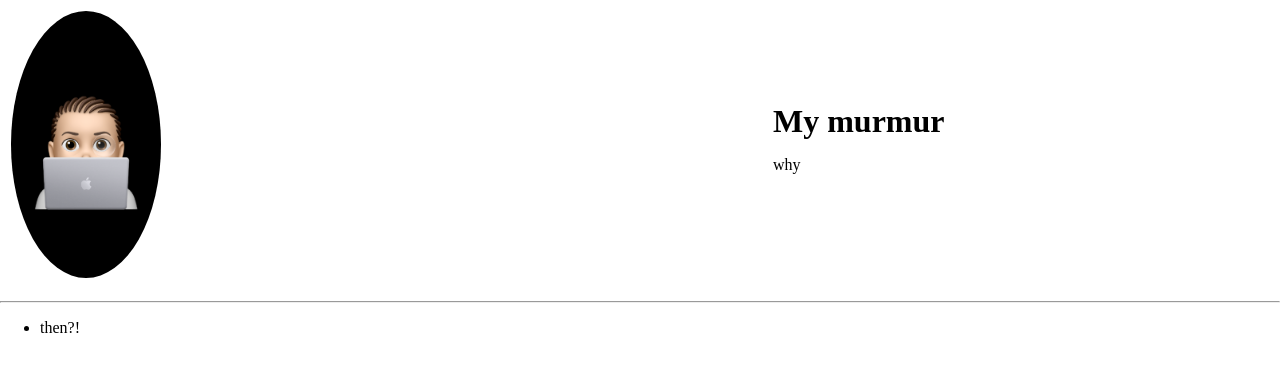
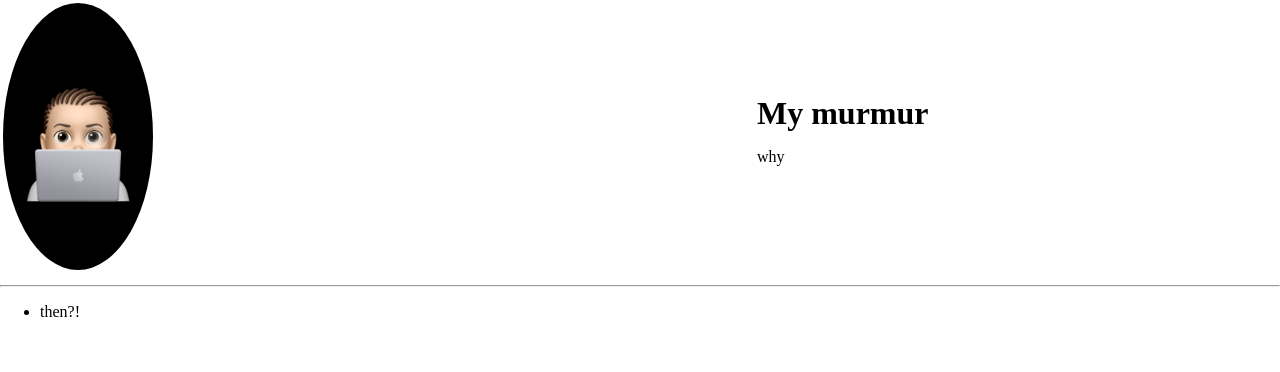
Before and after one commit to kamitom/re.born, a plain HTML site: page murmur.html in a window 1280 px wide. Drawn offline with Linux system fonts and the light colour scheme.

Commit message:
update: murmur content

```diff
--- a/css/styles.css
+++ b/css/styles.css
@@ -29,7 +29,6 @@ h1 {
 
 .fit-pic {
     width: 20%;
-    border-radius: 100%;
 }
 
 .circular {
--- a/murmur.html
+++ b/murmur.html
@@ -4,11 +4,11 @@
     <meta charset="UTF-8">
     <meta name="viewport" content="width=device-width, initial-scale=1.0">
     <link rel="stylesheet" href="css/styles.css">
-    <title>smur.mur</title>
+    <title>mur.mur</title>
 </head>
 <body>
 
-    <table cellspacing="10">
+    <table>
         <tr>
             <td>
                 <img src="images/csw-memoji3.PNG" alt="test" class="fit-pic circular">
```
